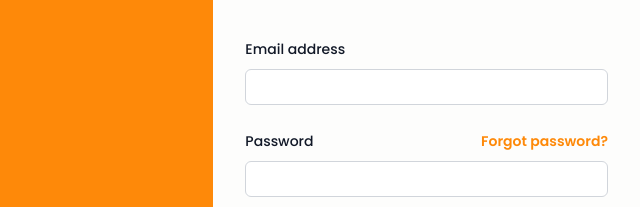
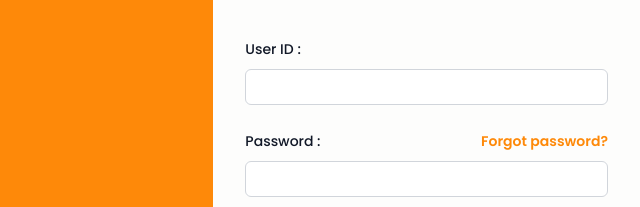
Before and after one commit to Sa-gg/parfly.v1, a plain HTML site: page src/admin/login.html in a window 1280 px wide. Shown: the part 339-546 px from the top of the page, 640-1280 px from the left. Drawn offline with nearby package versions, Linux system fonts and the light colour scheme.

Commit message:
Update login.html

```diff
--- a/src/admin/login.html
+++ b/src/admin/login.html
@@ -24,7 +24,7 @@
 				<div class="mt-10 sm:mx-auto sm:w-full sm:max-w-sm">
 					<form class="space-y-6" action="#" method="POST">
 						<div>
-							<label for="email" class="block text-sm/6 font-medium text-gray-900">Email address</label>
+							<label for="email" class="block text-sm/6 font-medium text-gray-900">User ID : </label>
 							<div class="mt-2">
 								<input type="email" name="email" id="email" autocomplete="email" required class="block w-full rounded-md bg-white px-3 py-1.5 text-base text-gray-900 outline outline-1 -outline-offset-1 outline-gray-300 sm:text-sm/6">
 							</div>
@@ -32,7 +32,7 @@
 
 						<div>
 							<div class="flex items-center justify-between">
-								<label for="password" class="block text-sm/6 font-medium text-gray-900">Password</label>
+								<label for="password" class="block text-sm/6 font-medium text-gray-900">Password : </label>
 								<div class="text-sm">
 									<a href="#" class="font-semibold orange-color">Forgot password?</a>
 								</div>
```
